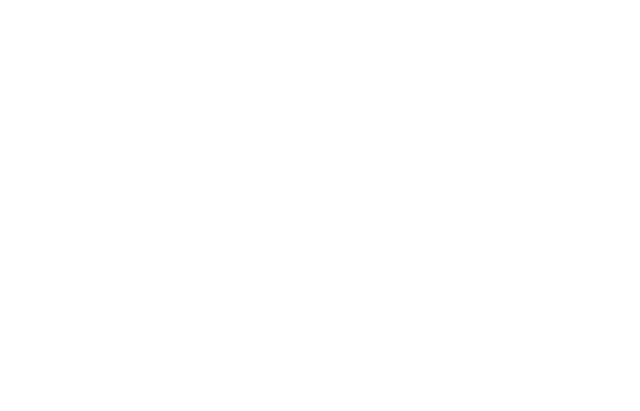
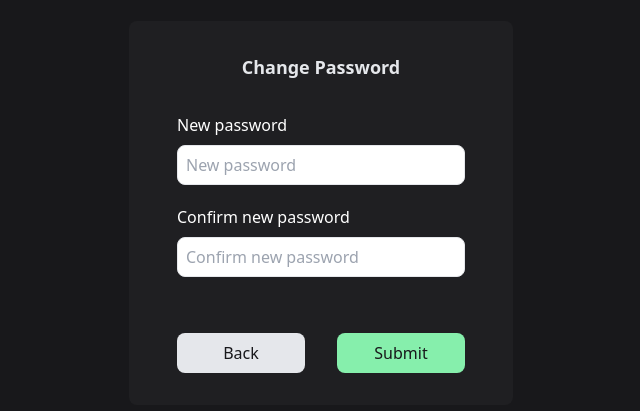
Before and after one commit to KavinduPS/TrackXpense, a React (Create React App) app in the folder frontend/: page /forgotpassword in a window 1280 px wide. Before the commit this address had no page. Shown: the part 187-598 px from the top of the page, without its empty margins (319-959 px from the left). Built offline with nearby package versions, Linux system fonts and the light colour scheme.

Commit message:
Create forgot passwordModal

```diff
--- a/frontend/src/App.tsx
+++ b/frontend/src/App.tsx
@@ -11,6 +11,7 @@
 import { ToastContainer } from "react-toastify";
 import "react-toastify/dist/ReactToastify.css";
 import PrivateRoute from "./components/PrivateRoute";
+import ForgotPassword from "./pages/ForgotPassword/forgotpassword";
 
 function App() {
   return (
@@ -30,6 +31,7 @@
           <Route path="/income" element={<Income />} />
           <Route path="/goals" element={<Goals />} />
           <Route path="/settings" element={<Settings />} />
+          <Route path="/forgotpassword" element={<ForgotPassword />} />
         </Routes>
       </div>
     </Router>
--- /dev/null
+++ b/frontend/src/components/ForgotPasswordModal.tsx
@@ -0,0 +1,79 @@
+import React, { useState } from "react";
+import { Formik, Field, Form } from "formik";
+import * as Yup from "yup";
+import { useNavigate } from "react-router-dom";
+
+interface ForgotPasswordForm {
+  email: string;
+}
+
+interface ForgotPasswordModalProps {
+  isOpen: boolean;
+  onClose: () => void;
+  onSubmit: (email: string) => void;
+}
+export const ForgotModal = ({
+  onClose,
+  onSubmit,
+}: ForgotPasswordModalProps) => {
+  const navigate = useNavigate();
+  const initialValues: ForgotPasswordForm = { email: "" };
+
+  const validationSchema = Yup.object({
+    email: Yup.string().required("Email is required"),
+  });
+
+  const handleSubmit = (values: ForgotPasswordForm) => {
+    onSubmit(values.email);
+    navigate("/forgotpassword");
+  };
+
+  return (
+    <Formik
+      initialValues={initialValues}
+      validationSchema={validationSchema}
+      onSubmit={handleSubmit}
+    >
+      {({ isSubmitting, touched, errors }) => (
+        <Form>
+          <div className="p-8 h-auto w-auto bg-Dark ">
+            <h2 className="pb-3 text-gray-200 font-semibold">
+              Enter your Email
+            </h2>
+            <div>
+              <Field
+                name="email"
+                placeholder="Email"
+                className=" w-72 h-10 rounded-lg px-2 focus:outline-none"
+              />
+              <div className="flex justify-center items-center text-left rounded-lg">
+                {touched.email && errors.email && (
+                  <div className="text-red-600 w-72 pl-2">{errors.email}</div>
+                )}
+              </div>
+            </div>
+
+            <div className="flex flex-row mt-8 space-x-8">
+              <button
+                type="button"
+                onClick={onClose}
+                className="w-32 bg-gray-200 h-10 rounded-lg text-zinc-900"
+              >
+                Close
+              </button>
+              <button
+                type="submit"
+                disabled={isSubmitting}
+                className="w-32 bg-green-300 h-10 rounded-lg text-zinc-900"
+              >
+                Submit
+              </button>
+            </div>
+          </div>
+        </Form>
+      )}
+    </Formik>
+  );
+};
+
+export default ForgotModal;
--- /dev/null
+++ b/frontend/src/pages/ForgotPassword/forgotpassword.tsx
@@ -0,0 +1,115 @@
+import React from "react";
+import { Formik, Field, Form } from "formik";
+import * as Yup from "yup";
+import { toast } from "react-toastify";
+import { useNavigate } from "react-router-dom";
+
+interface PasswordForm {
+  password: string;
+  confirmpassword: string;
+}
+
+const ForgotPassword: React.FC = () => {
+  const navigate = useNavigate();
+  const initialValues: PasswordForm = { password: "", confirmpassword: "" };
+
+  const validationSchema = Yup.object({
+    password: Yup.string().required("Password is required"),
+    confirmpassword: Yup.string()
+      .oneOf([Yup.ref("password")], "Passwords must match")
+      .required("Confirm password is required"),
+  });
+
+  const handleSubmit = async (values: PasswordForm): Promise<void> => {
+    try {
+      const { password, confirmpassword } = values;
+
+      if (password !== confirmpassword) {
+        toast.error("Passwords do not match");
+        return;
+      }
+
+      console.log("Submitting new password:", password);
+
+      toast.success("Password updated successfully!");
+    } catch (error: any) {
+      console.error("Error updating password:", error);
+
+      toast.error("Something went wrong. Please try again.");
+    }
+  };
+
+  return (
+    <div className="flex min-h-screen text-white bg-zinc-900 justify-center items-center">
+      <Formik
+        initialValues={initialValues}
+        validationSchema={validationSchema}
+        onSubmit={(values) => handleSubmit(values)}
+      >
+        {({ isSubmitting, touched, errors }) => (
+          <Form>
+            <div className="w-96 h-auto bg-Dark rounded-lg p-8">
+              <h2 className="text-lg text-gray-200 font-semibold ">
+                Change Password
+              </h2>
+              <div>
+                <h2 className="mt-8 pl-4 text-left">New password</h2>
+                <Field
+                  name="password"
+                  type="password"
+                  placeholder="New password"
+                  className="mt-2 w-72 h-10 px-2 border rounded-lg text-zinc-900 focus:outline-none"
+                />
+
+                <div className="flex justify-center items-center text-left rounded-lg">
+                  {touched.password && errors.password && (
+                    <div className="text-red-600 w-72 pl-2">
+                      {errors.password}
+                    </div>
+                  )}
+                </div>
+              </div>
+
+              <div>
+                <h2 className="mt-5 pl-4 text-left">Confirm new password</h2>
+                <Field
+                  name="confirmpassword"
+                  type="password"
+                  placeholder="Confirm new password"
+                  className="mt-2 w-72 h-10 px-2 border rounded-lg text-zinc-900 focus:outline-none"
+                />
+
+                <div className="flex justify-center items-center text-left rounded-lg">
+                  {touched.confirmpassword && errors.confirmpassword && (
+                    <div className="text-red-600 w-72 pl-2">
+                      {errors.confirmpassword}
+                    </div>
+                  )}
+                </div>
+              </div>
+
+              <div className="flex flex-row justify-center items-center space-x-8 mt-14">
+                <button
+                  type="button"
+                  onClick={() => navigate("/")}
+                  className="w-32 bg-gray-200 h-10 rounded-lg text-zinc-900"
+                >
+                  Back
+                </button>
+                <button
+                  type="submit"
+                  disabled={isSubmitting}
+                  className=" w-32 bg-green-300 h-10 rounded-lg text-zinc-900"
+                >
+                  Submit
+                </button>
+              </div>
+            </div>
+          </Form>
+        )}
+      </Formik>
+    </div>
+  );
+};
+
+export default ForgotPassword;
--- a/frontend/src/pages/login/login.tsx
+++ b/frontend/src/pages/login/login.tsx
@@ -1,4 +1,4 @@
-import React, { useEffect } from "react";
+import React, { useEffect, useState } from "react";
 import { useNavigate } from "react-router-dom";
 import logo from "../../assets/trackxpense_logo.png";
 import { Link } from "react-router-dom";
@@ -10,6 +10,7 @@
 import { toast } from "react-toastify";
 import "../../index.css";
 import Spinner from "../../components/Spin";
+import ForgotModal from "../../components/ForgotPasswordModal";
 
 interface loginForm {
   email: string;
@@ -52,6 +53,15 @@
       console.log(error);
       toast(error?.data?.message);
     }
+  };
+
+  const [isModalOpen, setIsModalOpen] = useState(false);
+
+  const handleOpenModal = () => setIsModalOpen(true);
+  const handleCloseModal = () => setIsModalOpen(false);
+
+  const handleSubmit = (email: string) => {
+    console.log("Email:", email);
   };
 
   return (
@@ -98,8 +108,14 @@
               </div>
 
               <div className="my-5">
-                <a href="#" className="text-neutral-100 ">
-                  Forgot password ?
+                <a
+                  onClick={(e) => {
+                    e.preventDefault();
+                    handleOpenModal();
+                  }}
+                  className="text-neutral-100 cursor-pointer"
+                >
+                  Forgot password?
                 </a>
               </div>
               <div className="my-5">
@@ -130,6 +146,16 @@
           )}
         </Formik>
       </div>
+
+      {isModalOpen && (
+        <div className="fixed inset-0 bg-zinc-900 bg-opacity-100 flex justify-center items-center">
+          <ForgotModal
+            isOpen={isModalOpen}
+            onClose={handleCloseModal}
+            onSubmit={handleSubmit}
+          />
+        </div>
+      )}
     </div>
   );
 };
```
